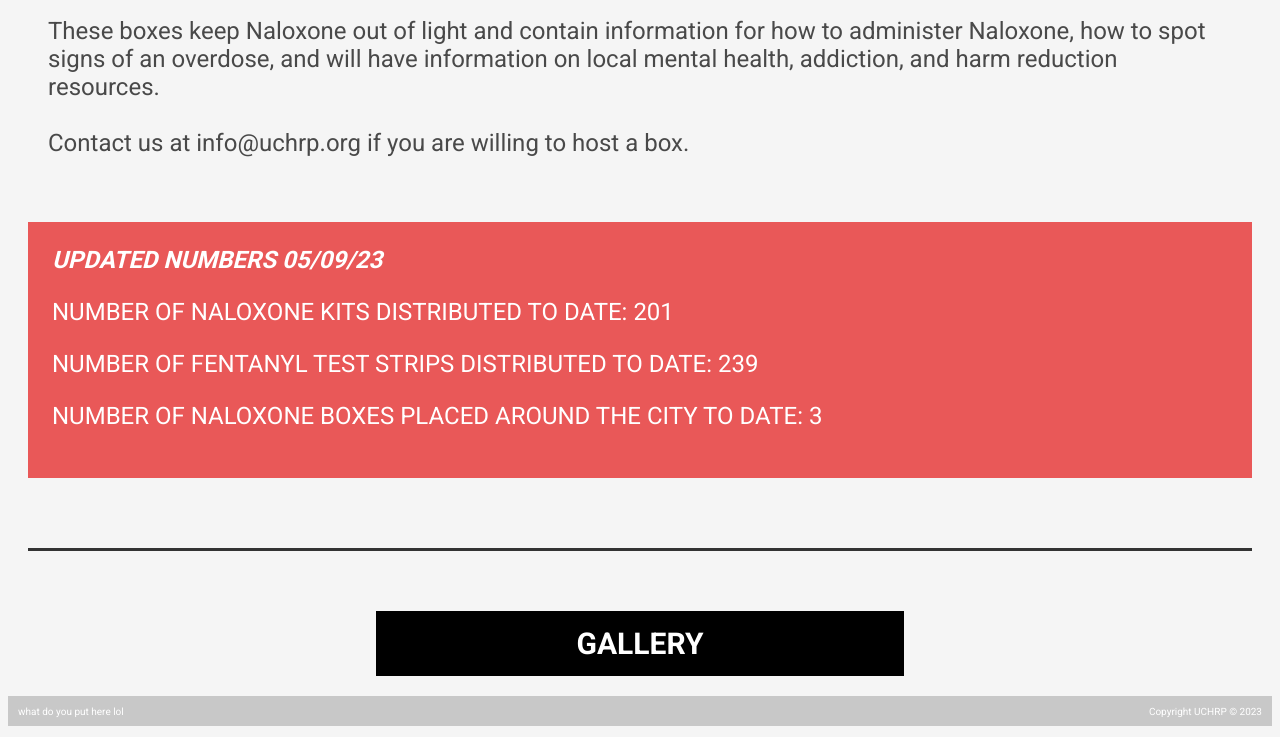
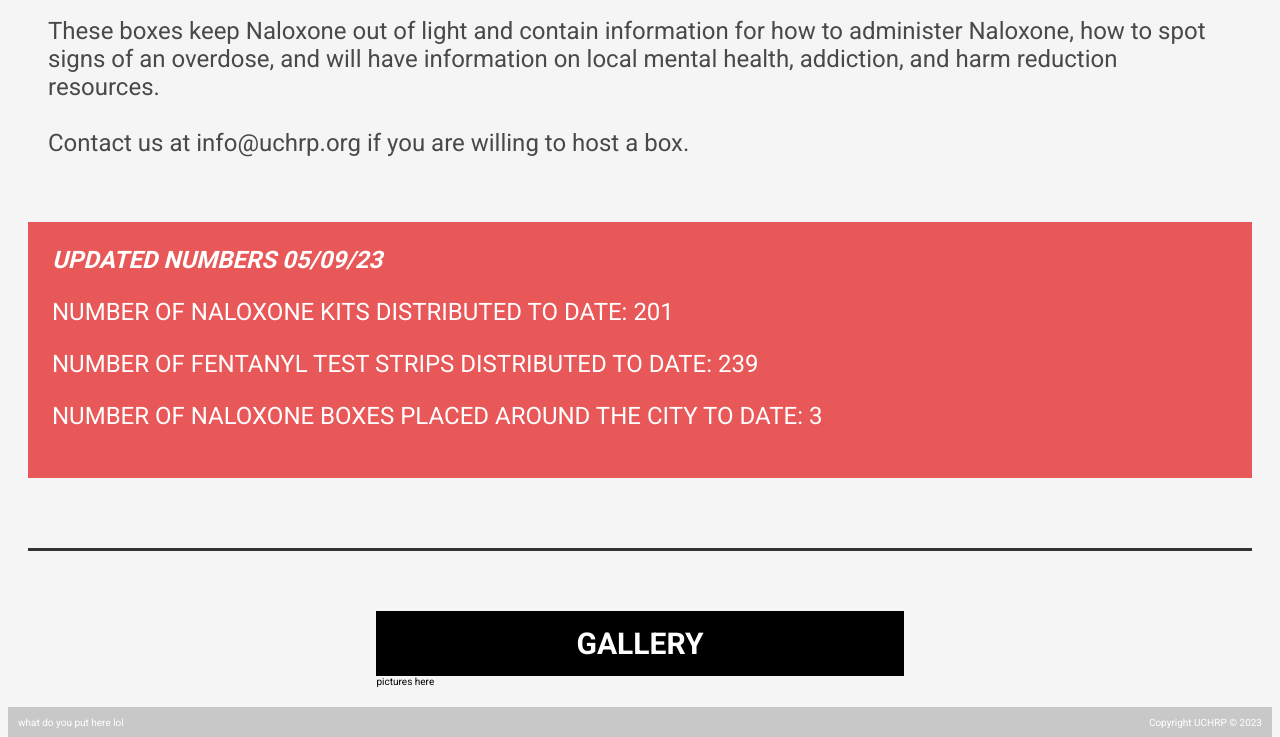
Before and after one commit to aurelieschool/uchrp, a plain HTML site: page what-we-do.html in a window 1280 px wide. Shown: the part 728-1465 px from the top of the page. Drawn offline with Linux system fonts and the light colour scheme.

Commit message:
added filler

```diff
--- a/what-we-do.html
+++ b/what-we-do.html
@@ -83,7 +83,7 @@
             <div class="big-line"></div>
             <div class="gallery-container">
                 <div class="facts-text">GALLERY</div>
-
+                <div> pictures here </div>
             </div>
         </main>
         <script src="script.js"></script>
```
